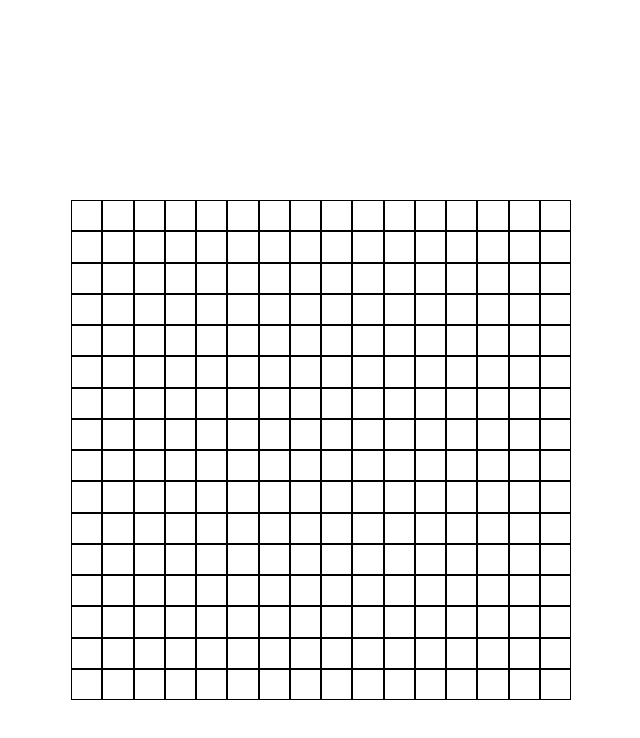
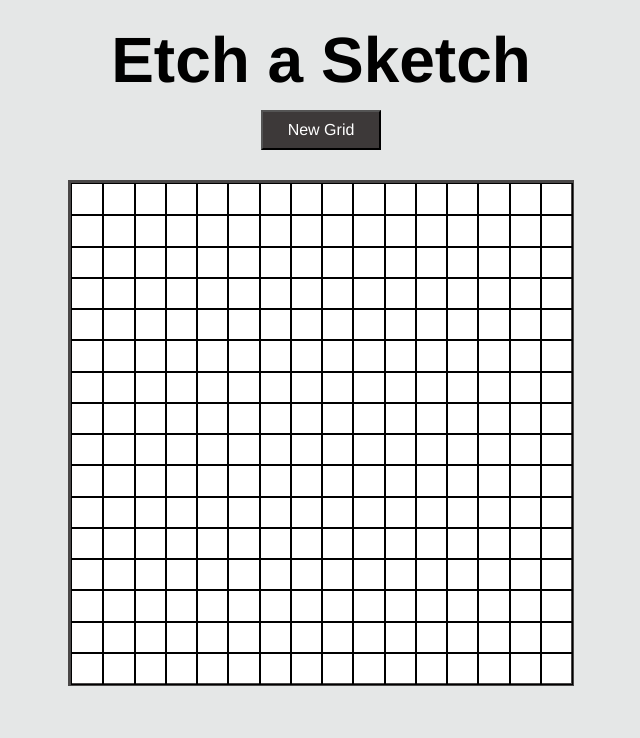
Before and after one commit to YonathanLederman/etch-a-sketch, a plain HTML site: page index.html in a window 1280 px wide. Shown: the whole page, without its empty margins (319-959 px from the left). Drawn offline with Linux system fonts and the light colour scheme.

Commit message:
add index.html + styles.css

```diff
--- a/index.html
+++ b/index.html
@@ -8,10 +8,18 @@
 
 </head>
 <body>
-    <div class="container"></div>
+    <div class='main'>
+        <div class="header">
+            <h1>Etch a Sketch</h1>
+            <button>New Grid</button>
+        </div>
+        <div class="container"></div>
+    </div>
+
 
     <script>
         const container = document.querySelector('.container');
+        const btn = document.querySelector('button');
 
 
         function makeRows(rows, cols) {
@@ -28,7 +36,12 @@
         container.addEventListener('mouseover', changeBackground);
 
         function changeBackground(e) {
-            e.target.style.backgroundColor = getRandomColor();
+            //console.log(typeof e.target.className)
+            if(e.target.className == 'container') {
+                e.target.style.backgroundColor = 'white';
+            } else {
+                e.target.style.backgroundColor = getRandomColor();
+            }
         }
 
         function getRandomColor() {
@@ -40,6 +53,23 @@
             return color;
         }
 
+        btn.addEventListener('click', () => {
+            let size = +prompt('Enter a number between 16 and 64:');
+            if(size < 16 || size > 64) {
+                alert('Invalid number :/ 16-64');
+            } else {
+                resetGrid();
+                makeRows(size,size);
+            }
+        });
+
+        function resetGrid() {
+            const grid = Array.from(container.childNodes);
+            grid.forEach(e => {
+                container.removeChild(e);
+            })
+        }
+
 
     </script>
 </body>
--- a/styles.css
+++ b/styles.css
@@ -3,19 +3,40 @@
     --grid-rows: 1;
 }
 
-* {
+body {
     box-sizing: border-box;
     padding: 0;
+    font-family: Helvetica, sans-serif;
+    font-size: 2em;
+    background-color: rgb(229, 231, 231);
 }
+
+.main {
+    display: flex;
+    flex-direction: column;
+    width: 100%;
+    height: 100vh;
+    align-items: center;
+    justify-content: center;
+}
+
+.header {
+    height: 200px;
+    display: flex;
+    flex-direction: column;
+    align-items: center;
+    margin-top: -150px;
+}
+
 
 .container {
     display: grid;
     grid-template-columns: repeat(var(--grid-cols), 1fr);
     grid-template-rows: repeat(var(--grid-rows),1fr);
-    min-height: 500px;
-    max-width: 500px;
-    margin: auto;
-    margin-top: 200px;
+    height: 500px;
+    width: 500px;
+    border: 3px solid rgb(73, 71, 71);
+    background-color: white;
 }
 
 .square {
@@ -23,3 +44,18 @@
     height: 100%;
     width: 100%;
 }
+
+button {
+    width: 120px;
+    height: 40px;
+    margin-top: -30px;
+    font-family: Helvetica, sans-serif;
+    font-size: 16px;
+    background-color: rgb(61, 57, 57);
+    color: white;
+}
+
+button:hover {
+    background-color: blueviolet;
+    cursor: pointer;
+}
```
